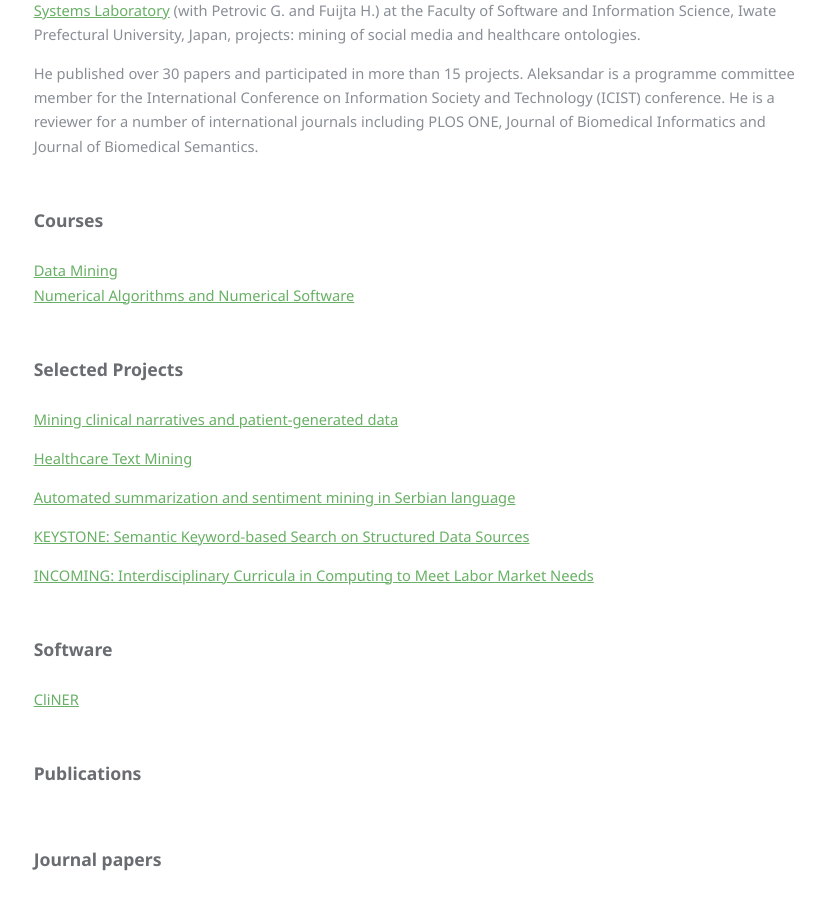
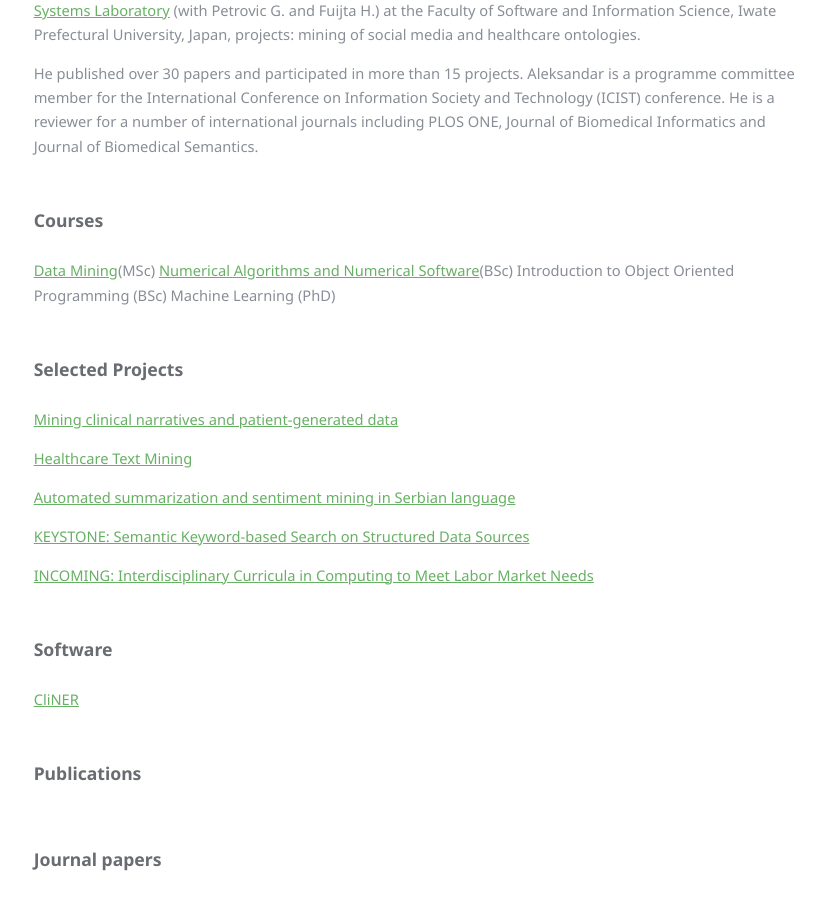
Before and after one commit to unsftn/informatika, a Jekyll site: the page built from _faculty/AleksandarKovacevic.md, in a window 1280 px wide and 900 px high, scrolled down 607 px. Shown: the whole window, without its empty margins (423-1248 px from the left). Built offline with Jekyll 4.4.1, drawn with Linux system fonts in a browser that asks for light colours.

Commit message:
Update AleksandarKovacevic.md

```diff
--- a/_faculty/AleksandarKovacevic.md
+++ b/_faculty/AleksandarKovacevic.md
@@ -26,8 +26,11 @@ Aleksandar is a collaborator with the text mining group under the leadership of
 He published over 30 papers and participated in more than 15 projects. Aleksandar is a programme committee member for the International Conference on Information Society and Technology (ICIST) conference. He is a reviewer for a number of international journals including PLOS ONE, Journal of Biomedical Informatics and Journal of Biomedical Semantics.
 
 ### Courses
-[Data Mining]({{"/SIAP" | prepend: site.baseurl}})
-[Numerical Algorithms and Numerical Software]({{"/NANSI" | prepend: site.baseurl}})
+[Data Mining]({{"/SIAP" | prepend: site.baseurl}})(MSc)
+[Numerical Algorithms and Numerical Software]({{"/NANSI" | prepend: site.baseurl}})(BSc)
+Introduction to Object Oriented Programming (BSc)
+Machine Learning (PhD)
+
 
 ### Selected Projects
 [Mining clinical narratives and patient-generated data](http://gnteam.cs.manchester.ac.uk/project/healthcare-text-mining-projects/)
```
